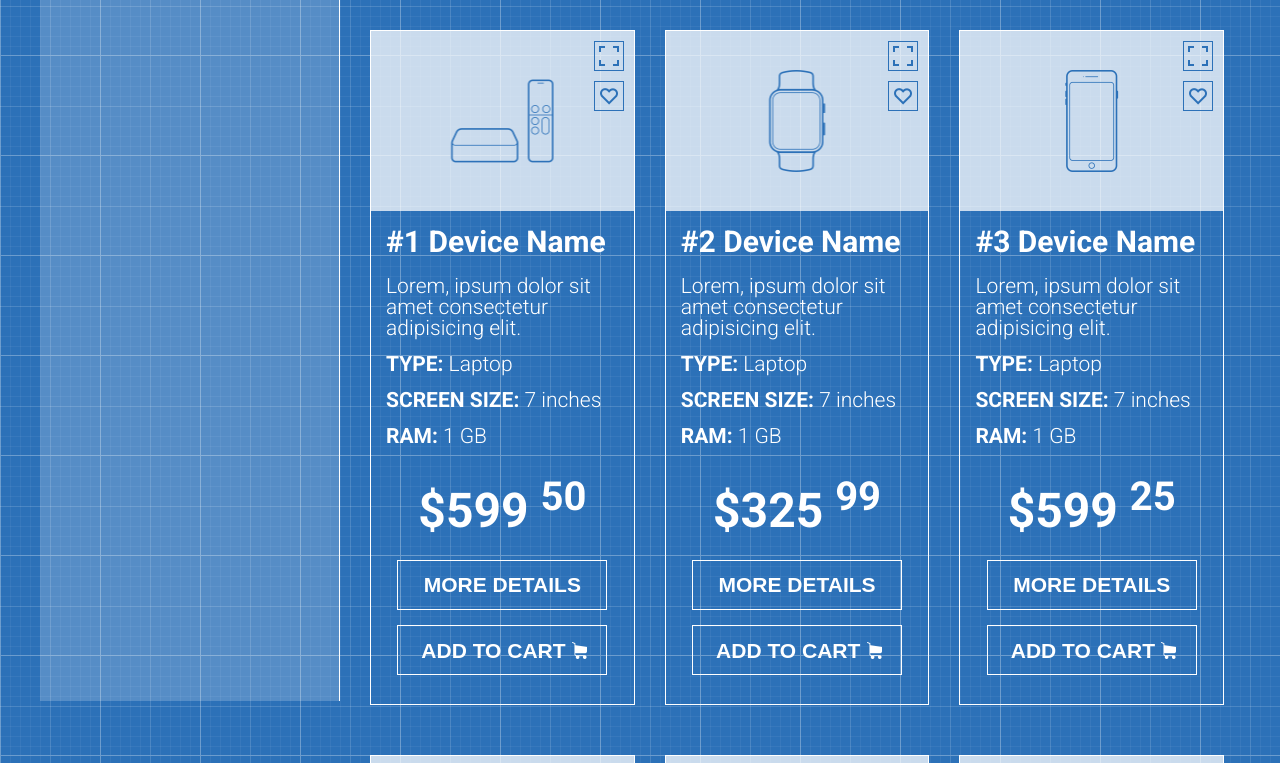
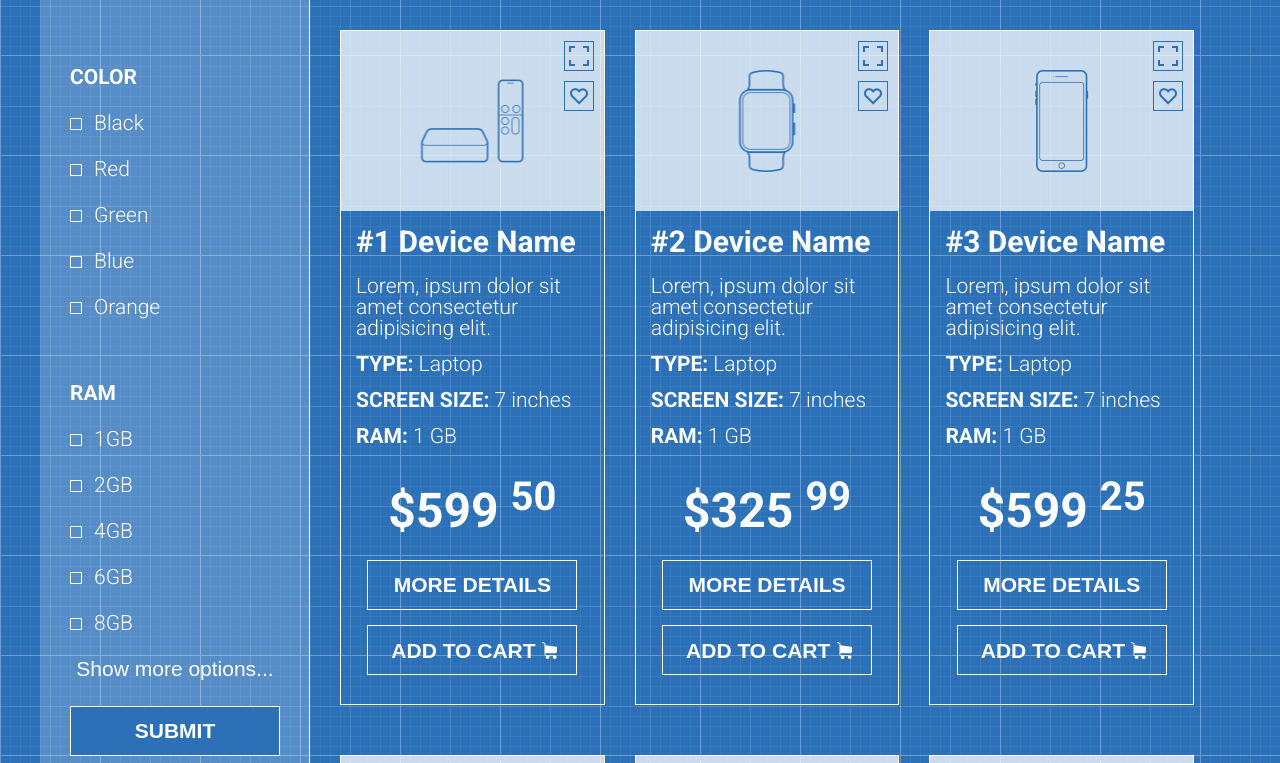
Before and after one commit to mrisaina/mrisaina.github.io, a plain HTML site: page index.html in a window 1280 px wide. Shown: the part 645-1408 px from the top of the page. Drawn offline with Linux system fonts and the light colour scheme.

Commit message:
added filtering, likes

```diff
--- a/app.js
+++ b/app.js
@@ -19,3 +19,17 @@ moreDetailsBtns.forEach((btn) => {
 let closeBtn = document.querySelector(".btn-close");
 
 closeBtn.addEventListener("click", () => (modal.style.display = "none"));
+
+let likeBtns = document.querySelectorAll(".likeBtn");
+
+likeBtns.forEach((btn) => {
+  btn.addEventListener("click", () => {
+    if (btn.style.backgroundColor === "transparent") {
+      btn.style.backgroundColor = "#2c71b8";
+      btn.style.backgroundImage = "url(./img/like-white.png)";
+    } else {
+      btn.style.backgroundColor = "transparent";
+      btn.style.backgroundImage = "url(./img/like.png)";
+    }
+  });
+});
--- a/index.html
+++ b/index.html
@@ -78,7 +78,39 @@
 
         <div class="container">
             <div class="row">
-                <div class="col-3 device_type">Device Type</div>
+                <div class="col-3 device_type">
+                    <div class="filter_type">
+                        <div class="filter_section_header"> Device Type</div>
+                        <div class="checkbox_container">
+                            <input type="checkbox" id="laptop"> <label for="laptop">Laptop</label>
+                            <input type="checkbox" id="tablet"> <label for="tablet">Tablet</label>
+                        </div>
+                    </div>
+                    <div class="filter_color">
+                        <div class="filter_section_header">Color</div>
+                        <div class="checkbox_container">
+                            <input type="checkbox" id="black"> <label for="black">Black</label>
+                            <input type="checkbox" id="red"> <label for="red">Red</label>
+                            <input type="checkbox" id="green"> <label for="green">Green</label>
+                            <input type="checkbox" id="blue"> <label for="blue">Blue</label>
+                            <input type="checkbox" id="orange"> <label for="orange">Orange</label>
+                        </div>
+                    </div>
+                    <div class="filter_ram">
+                        <div class="filter_section_header">Ram</div>
+                        <div class="checkbox_container">
+                            <input type="checkbox" id="1gb"> <label for="1gb">1GB</label>
+                            <input type="checkbox" id="2gb"> <label for="2gb">2GB</label>
+                            <input type="checkbox" id="4gb"> <label for="4gb">4GB</label>
+                            <input type="checkbox" id="6gb"> <label for="6gb">6GB</label>
+                            <input type="checkbox" id="8gb"> <label for="8gb">8GB</label>
+                        </div>
+                    </div>
+                    <div class="btn_container_filters">
+                        <button class="btn-more-options">Show more options...</button>
+                        <button class="btn-submit-filters" type="submit">Submit</button>
+                    </div>
+                </div>
                 <div class="col-9">
                     <div class="row">
                         <div class="col-12">
--- a/style.css
+++ b/style.css
@@ -209,7 +209,7 @@ button[name='searchBtn'] {
 
 #products-count {
     position: absolute;
-    top:-10px;
+    top: -10px;
     left: -10px;
     width: 20px;
     height: 20px;
@@ -218,7 +218,7 @@ button[name='searchBtn'] {
     font-size: 10px;
     text-align: center;
     line-height: 20px;
-    color:white;
+    color: white;
 }
 
 /* end of the search & cart section */
@@ -228,13 +228,89 @@ button[name='searchBtn'] {
     border-bottom: 1px solid white;
 }
 
+/* left filter */
+
 .device_type {
     background-color: rgba(255, 255, 255, 0.2);
     width: 270px;
-    height: 845px;
-    padding-top: 30px;
+    height: 930px;
+    flex: none;
+    /* height: 845px; */
     border-right: 1px solid white;
+    padding-top: 33px;
+    padding-left: 30px;
+    padding-right: 30px;
 }
+
+.filter_color,
+.filter_ram {
+    padding-top: 65px;
+}
+
+.filter_section_header {
+    font-size: 21px;
+    font-weight: 600;
+    color: #fff;
+    text-transform: uppercase;
+}
+
+input[type='checkbox'] {
+    display: none;
+}
+
+label {
+    display: block;
+    position: relative;
+
+    color: #fff;
+    font-size: 21px;
+    font-weight: 400;
+
+    padding-top: 25px;
+}
+
+label:before {
+    display: inline-block;
+    width: 10px;
+    height: 10px;
+    margin-right: 12px;
+
+    content: '';
+    background-color: transparent;
+    border: 1px solid #fff;
+}
+
+input[type='checkbox']:checked + label::before {
+    background-color: #fff;
+}
+
+.btn_container_filters {
+    padding-top: 10px;
+}
+
+.btn_container_filters button {
+    width: 210px;
+    height: 50px;
+    font-size: 21px;
+}
+
+.btn-more-options {
+    background-color: transparent;
+    border: none;
+    font-weight: 400px;
+    color: #fff;
+    margin-bottom: 12px;
+}
+
+.btn-submit-filters {
+    font-weight: 600;
+    background-color: #2c71b8;
+    border: 1px solid #fff;
+    color: #fff;
+    text-transform: uppercase;
+}
+
+/* end of the left filter section */
 
 .breadcrumbs {
     display: flex;
@@ -247,9 +323,10 @@ button[name='searchBtn'] {
     align-items: center;
 }
 
-.breadcrumbs_list > * {
+.breadcrumbs_list>* {
     margin-right: 8px;
 }
+
 .breadcrumbs a {
     font-size: 14px;
     color: #6e9ece;
@@ -315,7 +392,7 @@ button[name='searchBtn'] {
     width: 100%;
 }
 
-.sorting_dropdown:hover .sorting_dropdown_content{
+.sorting_dropdown:hover .sorting_dropdown_content {
     display: block;
     background-color: #2c71b8;
     border: 1px solid white;
@@ -345,7 +422,7 @@ button[name='searchBtn'] {
     flex-wrap: wrap;
 }
 
-.product{
+.product {
     margin-top: 50px;
     border: 1px solid white;
 }
@@ -442,7 +519,7 @@ button[name='searchBtn'] {
     text-transform: uppercase;
 }
 
-.product_price{
+.product_price {
     padding-top: 30px;
     color: white;
     text-align: center;
@@ -484,7 +561,6 @@ button[name='searchBtn'] {
 .btn-add-to-cart:hover {
     background-color: #5a91c8;
     color: white;
-    border: none;
     cursor: pointer;
 }
 
@@ -513,17 +589,21 @@ button[name='searchBtn'] {
 .form-field {
     margin-bottom: 15px;
 }
+
 .form-field input {
     width: 100%;
     height: 30px;
 }
+
 .modal-block h3 {
     margin-bottom: 15px;
 }
+
 .btn-wrap {
     display: flex;
     justify-content: flex-end;
 }
+
 .btn-close {
     cursor: pointer;
 }
```
